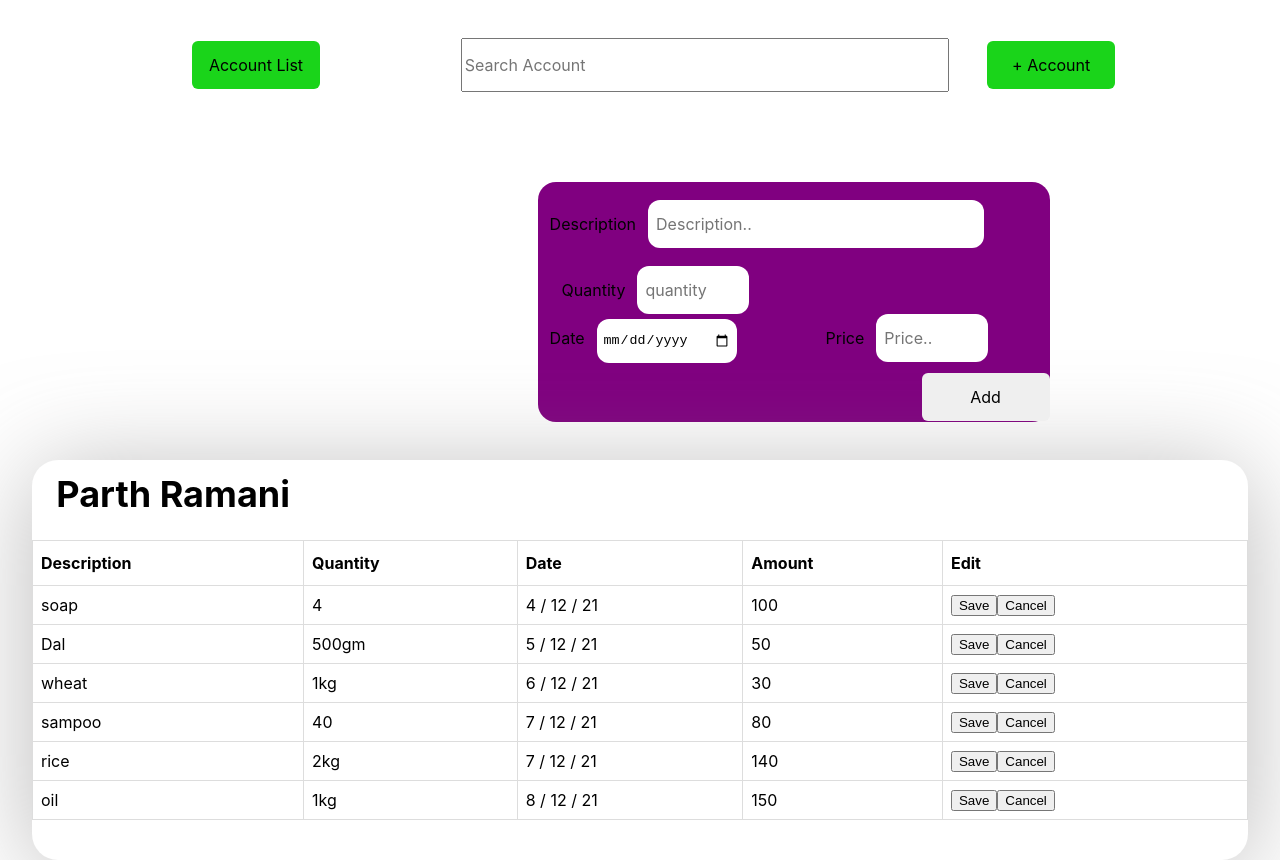
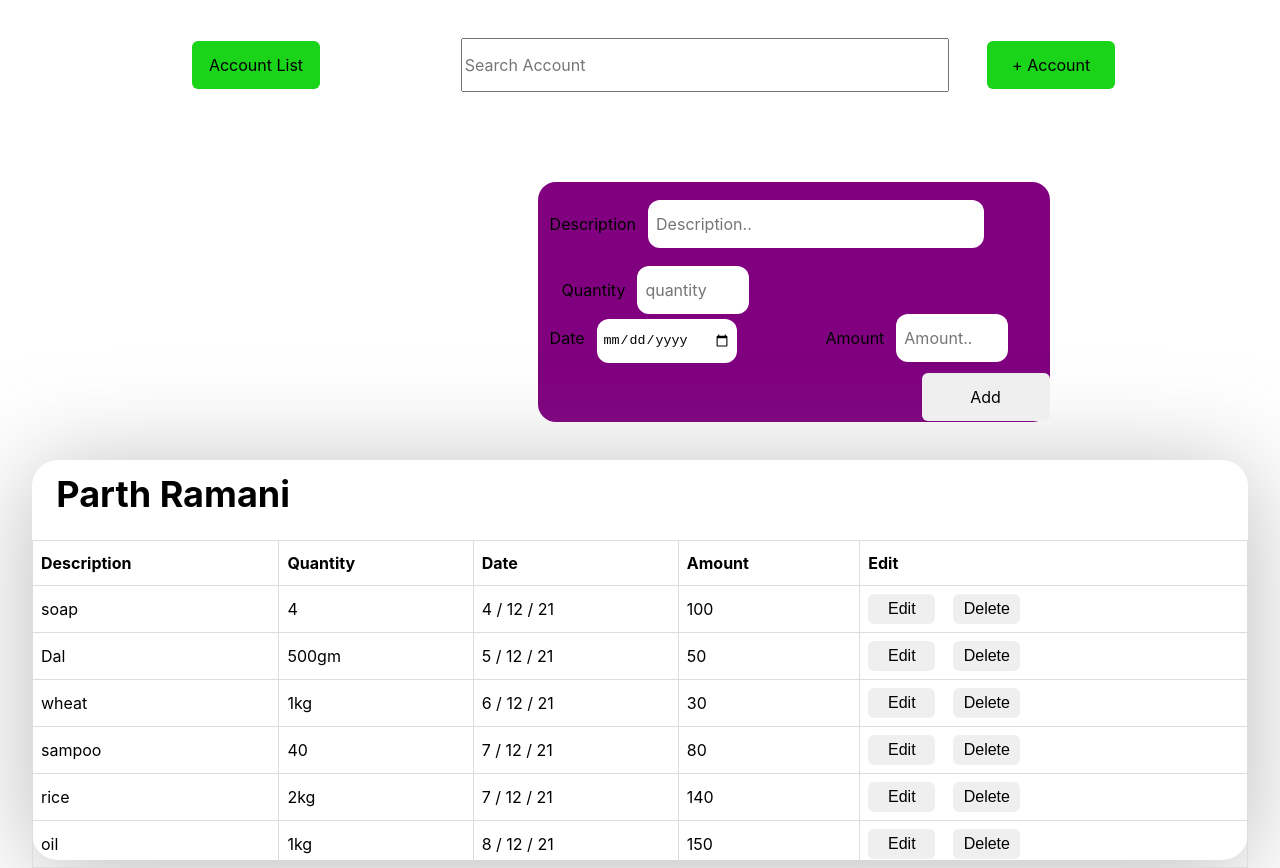
Before and after one commit to Parth-Ramani/groceries-account, a React (Create React App) app: page / in a window 1280 px wide. Built offline with nearby package versions, Linux system fonts and the light colour scheme.

Commit message:
render the input data

```diff
--- a/src/App.js
+++ b/src/App.js
@@ -81,20 +81,33 @@ const DUMMY_DATA = [
     amount: 150,
   },
 ];
+
 // setItem
-const getLocalItem = () => {
-  let customerData = localStorage.getItem("customer");
-  console.log(customerData);
-  if (customerData) {
-    return JSON.parse(localStorage.getItem("customer"));
-  } else {
-    return [];
-  }
-};
-function App() {
+// const getLocalItem = () => {
+//   let customerData = localStorage.getItem("customer");
+//   console.log(customerData);
+//   if (customerData) {
+//     return JSON.parse(localStorage.getItem("customer"));
+//   } else {
+//     return [];
+//   }
+// };
+
+// const getLocalItems = () => {
+//   let customerInput = localStorage.getItem("details");
+//   console.log(customerInput);
+//   if (customerInput) {
+//     return JSON.parse(localStorage.getItem("details"));
+//   } else {
+//     return [];
+//   }
+// };
+
+const App = () => {
   const [openForm, setForm] = useState(false);
   const [openList, setList] = useState(false);
-  const [customerList, setCustomerList] = useState(getLocalItem);
+  const [customerList, setCustomerList] = useState(DUMMY_NAME);
+  const [enteredInputs, setInput] = useState(DUMMY_DATA);
 
   const saveCustomerData = (enterCustomer) => {
     const updateName = [enterCustomer, ...customerList];
@@ -103,6 +116,14 @@ function App() {
 
     setCustomerList(updateName);
   };
+
+  // inputData
+  const customerInputData = (enteredList) => {
+    const updateList = [enteredList, ...enteredInputs];
+    console.log(enteredList);
+    setInput(updateList);
+  };
+
   //delete list
   const handleDeleteClick = (dataid) => {
     const newCustomer = [...customerList];
@@ -116,6 +137,9 @@ function App() {
   useEffect(() => {
     localStorage.setItem("customer", JSON.stringify(customerList));
   }, [customerList]);
+  // useEffect(() => {
+  //   localStorage.setItem("details", JSON.stringify(enteredInputs));
+  // }, [enteredInputs]);
 
   return (
     <div>
@@ -137,7 +161,7 @@ function App() {
       >
         + Account
       </button>
-      <br /> <InputFields />
+      <br /> <InputFields saveList={customerInputData} />
       {openList ? (
         <ContactList
           item={customerList}
@@ -147,9 +171,9 @@ function App() {
       {openForm ? (
         <Modal setForm={setForm} onSaveData={saveCustomerData} />
       ) : null}
-      <DetailTable DUMMY_DATA={DUMMY_DATA} />
+      <DetailTable items={enteredInputs} />
     </div>
   );
-}
+};
 
 export default App;
--- a/src/Components/DetailTable.css
+++ b/src/Components/DetailTable.css
@@ -19,6 +19,9 @@ h1 {
   border-collapse: collapse;
   width: 100%;
 }
+/* table {
+  overflow-y: scroll;
+} */
 .customers td,
 .customers th {
   border: 1px solid #ddd;
@@ -31,3 +34,24 @@ h1 {
 
   color: black;
 }
+
+::-webkit-scrollbar {
+  display: none;
+}
+
+.editbtn {
+  border: none;
+  height: 30px;
+  width: 67px;
+  border-radius: 6px;
+  font-size: medium;
+}
+.deletebtn {
+  margin-left: 18px;
+  border: none;
+  height: 30px;
+  width: 67px;
+  border-radius: 6px;
+
+  font-size: medium;
+}
--- a/src/Components/DetailTable.js
+++ b/src/Components/DetailTable.js
@@ -6,6 +6,7 @@ const DetailTable = (props) => {
         <h1>Parth Ramani</h1>
 
         <table className="customers">
+          <thead>
             <tr>
               <th>Description</th>
               <th>Quantity</th>
@@ -13,14 +14,28 @@ const DetailTable = (props) => {
               <th>Amount</th>
               <th>Edit</th>
             </tr>
+          </thead>
+          <tbody>
+            {props.items.map((data) => (
               <tr>
+                <td>{data.description}</td>
+                <td>{data.quantity}</td>
+                <td>{data.date}</td>
+                <td>{data.amount}</td>
+                <td>
+                  <button className="editbtn">Edit</button>
+                  <button className="deletebtn">Delete</button>
+                </td>
+              </tr>
+            ))}
+            {/* <tr>
               <td>{props.DUMMY_DATA[0].description}</td>
               <td>{props.DUMMY_DATA[0].quantity}</td>
               <td>{props.DUMMY_DATA[0].date}</td>
               <td>{props.DUMMY_DATA[0].amount}</td>
               <td>
-              <button>Save</button>
-              <button>Cancel</button>
+                <button className="editbtn">Edit</button>
+                <button className="deletebtn">Delete</button>
               </td>
             </tr>
             <tr>
@@ -29,8 +44,8 @@ const DetailTable = (props) => {
               <td>{props.DUMMY_DATA[1].date}</td>
               <td>{props.DUMMY_DATA[1].amount}</td>
               <td>
-              <button>Save</button>
-              <button>Cancel</button>
+                <button className="editbtn">Edit</button>
+                <button className="deletebtn">Delete</button>
               </td>
             </tr>
 
@@ -40,8 +55,8 @@ const DetailTable = (props) => {
               <td>{props.DUMMY_DATA[2].date}</td>
               <td>{props.DUMMY_DATA[2].amount}</td>
               <td>
-              <button>Save</button>
-              <button>Cancel</button>
+                <button className="editbtn">Edit</button>
+                <button className="deletebtn">Delete</button>
               </td>
             </tr>
             <tr>
@@ -50,8 +65,8 @@ const DetailTable = (props) => {
               <td>{props.DUMMY_DATA[3].date}</td>
               <td>{props.DUMMY_DATA[3].amount}</td>
               <td>
-              <button>Save</button>
-              <button>Cancel</button>
+                <button className="editbtn">Edit</button>
+                <button className="deletebtn">Delete</button>
               </td>
             </tr>
             <tr>
@@ -60,8 +75,8 @@ const DetailTable = (props) => {
               <td>{props.DUMMY_DATA[4].date}</td>
               <td>{props.DUMMY_DATA[4].amount}</td>
               <td>
-              <button>Save</button>
-              <button>Cancel</button>{" "}
+                <button className="editbtn">Edit</button>
+                <button className="deletebtn">Delete</button>
               </td>
             </tr>
             <tr>
@@ -70,10 +85,11 @@ const DetailTable = (props) => {
               <td>{props.DUMMY_DATA[5].date}</td>
               <td>{props.DUMMY_DATA[5].amount}</td>
               <td>
-              <button>Save</button>
-              <button>Cancel</button>
+                <button className="editbtn">Edit</button>
+                <button className="deletebtn">Delete</button>
               </td>
-          </tr>
+            </tr> */}
+          </tbody>
         </table>
       </div>
     </div>
--- a/src/Components/InputFields.js
+++ b/src/Components/InputFields.js
@@ -1,7 +1,7 @@
 import { useState } from "react";
 import "./InputFields.css";
 
-const InputFields = () => {
+const InputFields = (props) => {
   const [enteredDesc, setDesc] = useState("");
   const [enteredQuantity, setQuantity] = useState("");
   const [entereddate, setDate] = useState("");
@@ -28,12 +28,14 @@ const InputFields = () => {
     event.preventDefault();
 
     const customerData = {
+      id: Math.random().toString(),
       description: enteredDesc,
       quantity: enteredQuantity,
       date: entereddate,
-      price: enteredPrice,
+      amount: enteredPrice,
     };
     console.log(customerData);
+    props.saveList(customerData);
     setDesc("");
     setQuantity("");
 
@@ -50,6 +52,7 @@ const InputFields = () => {
           type="text"
           name="description"
           placeholder="Description.."
+          required="required"
           value={enteredDesc}
           onChange={descChangeHandler}
         />
@@ -60,6 +63,7 @@ const InputFields = () => {
           type="text"
           name="quantity"
           placeholder="quantity"
+          required="required"
           value={enteredQuantity}
           onChange={quantityChangeHandler}
         />
@@ -69,15 +73,17 @@ const InputFields = () => {
           className="dtInput"
           type="date"
           name="date"
+          required="required"
           value={entereddate}
           onChange={dateChangeHandler}
         />
-        <label className="price">Price</label>
+        <label className="price">Amount</label>
         <input
           className="priceInput"
           type="number"
-          placeholder="Price.."
-          name="price"
+          placeholder="Amount.."
+          name="amount"
+          required="required"
           value={enteredPrice}
           onChange={priceChangeHandler}
         />
```
Lines whose indentation alone changed are shown as unchanged.
